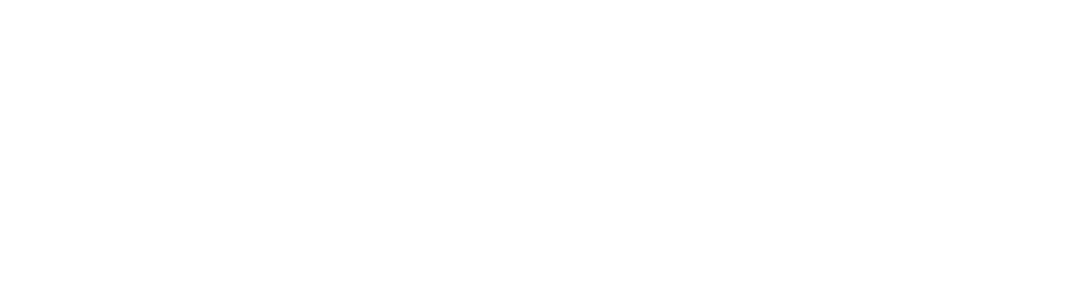
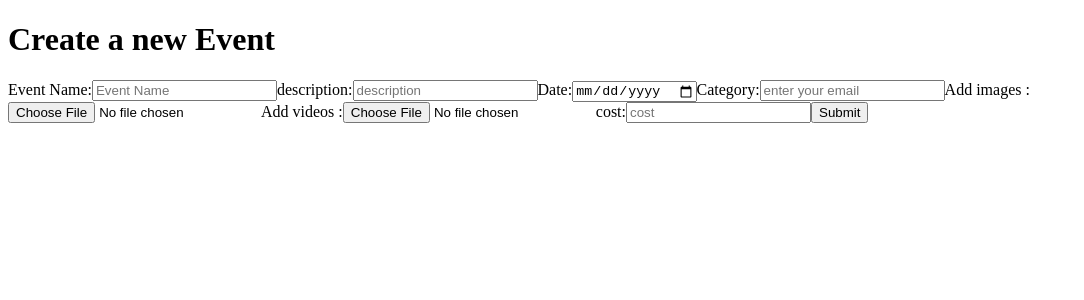
Before and after one commit to TeamSix-ORG/greenfield-project, a React app: page /createevent in a window 1280 px wide. Shown: the top 300 px of the page, without its empty margins (0-1084 px from the left). Built offline with nearby package versions, Linux system fonts and the light colour scheme; the HTML template or start-up script is replaced by a standard one.

Commit message:
organizer dashboard

```diff
--- a/react-client/src/components/login.jsx
+++ b/react-client/src/components/login.jsx
@@ -33,7 +33,6 @@
 				this.setState({
 					authentified: true
 				});
-				console.log(this.state);
 				localStorage.setItem('user', JSON.stringify(data));
 			},
 			error: (err) => {
--- /dev/null
+++ b/react-client/src/components/organizerDashboard/createEvent.jsx
@@ -0,0 +1,115 @@
+import React, { Component } from 'react';
+import $ from 'jquery';
+import { Redirect } from 'react-router-dom';
+
+import { BrowserRouter as Router, Switch, Route } from 'react-router-dom';
+
+// import axios from 'axios'
+
+class createEvent extends Component {
+	constructor(props) {
+		super(props);
+		this.state = {
+			eventname: '',
+			description: '',
+			date: '',
+			category: '',
+			cost: ''
+		};
+		this.handleClick = this.handleClick.bind(this);
+		this.handleChange = this.handleChange.bind(this);
+		this.handleSubmit = this.handleSubmit.bind(this);
+	}
+	handleClick(e) {
+		this.refs.fileUploader.click();
+	}
+	handleChange(e) {
+		this.setState({ [e.target.name]: e.target.value });
+	}
+	handleSubmit(event) {
+		event.preventDefault();
+
+		$.ajax({
+			type: 'POST',
+			url: '/api/createevnt',
+			dataType: 'text',
+			data: this.state,
+			contentType: 'application/x-www-form-urlencoded',
+			success: (data) => {
+				console.log(data);
+			},
+			error: (err) => {
+				if (err) {
+					console.log(err);
+				}
+			}
+		});
+	}
+
+	render() {
+		return (
+			<div>
+				<h1>Create a new Event</h1>
+				<form onSubmit={this.handleSubmit}>
+					<label>
+						Event Name:
+						<input
+							type="text"
+							placeholder="Event Name"
+							name="eventname"
+							value={this.state.eventname}
+							onChange={this.handleChange}
+						/>
+					</label>
+					<label>
+						description:
+						<input
+							type="text"
+							placeholder="description"
+							name="description"
+							value={this.state.description}
+							onChange={this.handleChange}
+						/>
+					</label>
+					<label>
+						Date:
+						<input type="date" name="date" value={this.state.date} onChange={this.handleChange} />
+					</label>
+					<label>
+						Category:
+						<input
+							type="text"
+							placeholder="enter your email"
+							name="category"
+							value={this.state.category}
+							onChange={this.handleChange}
+						/>
+					</label>
+					<label>
+						Add images :
+						<input type="file" name="image" ref="fileUploader" />
+					</label>
+					<label>
+						Add videos :
+						<input type="file" name="video" ref="fileUploader" />
+					</label>
+
+					<label>
+						cost:
+						<input
+							type="text"
+							placeholder="cost"
+							name="cost"
+							value={this.state.cost}
+							onChange={this.handleChange}
+						/>
+					</label>
+
+					<button type="submit">Submit</button>
+				</form>
+			</div>
+		);
+	}
+}
+
+export default createEvent;
--- a/react-client/src/components/organizerDashboard/organizerDashoard.jsx
+++ b/react-client/src/components/organizerDashboard/organizerDashoard.jsx
@@ -28,7 +28,7 @@
 			return (
 				<Redirect
 					to={{
-						pathname: '/AttendedEvents'
+						pathname: '/createevent'
 					}}
 				/>
 			);
--- a/react-client/src/index.jsx
+++ b/react-client/src/index.jsx
@@ -11,6 +11,7 @@
 import UserProfile from './components/userDashboard/userProfile.jsx';
 import EditUserProfile from './components/userDashboard/editUserProfile.jsx';
 import organizerDashoard from './components/organizerDashboard/organizerDashoard.jsx';
+import createEvent from './components/organizerDashboard/createEvent.jsx';
 
 class App extends React.Component {
 	constructor(props) {
@@ -32,7 +33,7 @@
 						<Route path="/profile" component={UserProfile} />
 						<Route path="/editUserProfile" component={EditUserProfile} />
 						<Route path="/organizerdashboard" component={organizerDashoard} />
-						editUserProfile
+						<Route path="/createevent" component={createEvent} />
 					</Switch>
 				</Router>
 			</div>
```
Also changed, not shown: database-mongo/events.js (+5 -18 lines), dummy-data.js (+1 -72 lines), fill-database.js (+2 -23 lines), 2 other files (tests, documents, lock files or other folders).
